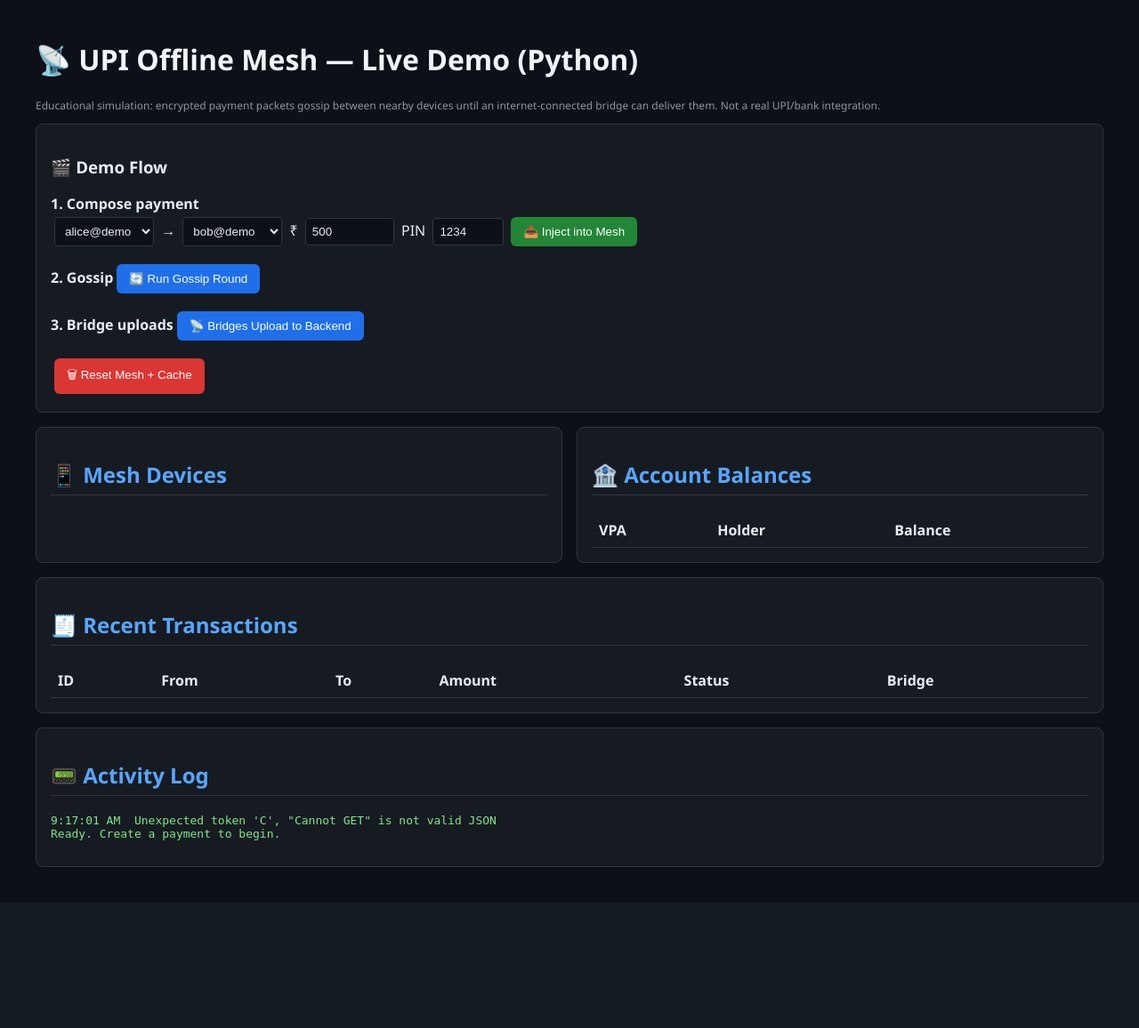
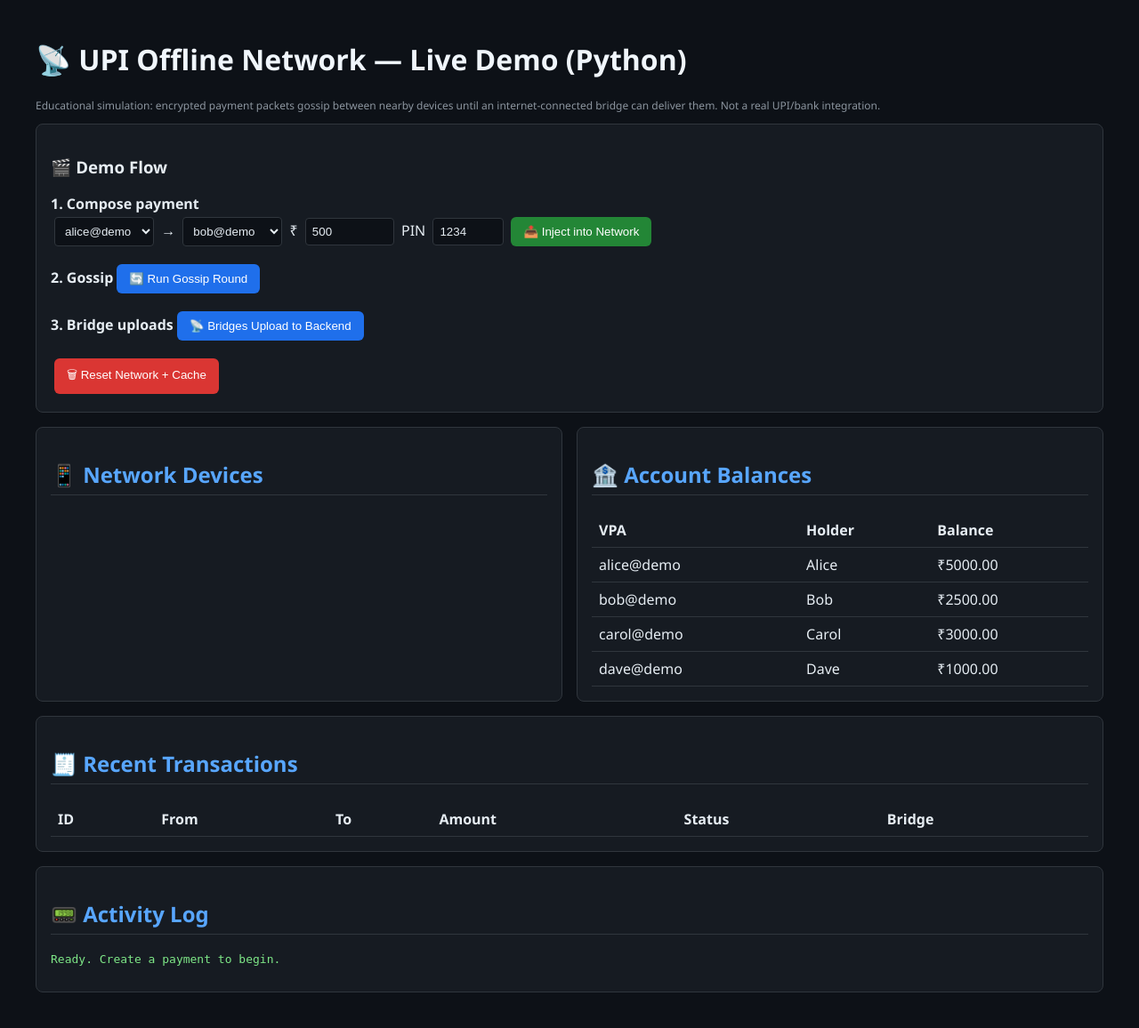
Before and after one commit to RohanKhandagale/UPI_without_internet, a FastAPI app: page / in a window 1280 px wide. Shown: the whole page at 89% size. Before the commit the page ends 975 px from the top, so only its background shows below. Run offline with FastAPI, Linux system fonts and the light colour scheme; data comes from the database, SQL or seed files in the repository; data that the repository does not hold is empty; parts of the project's set-up code (start-up, migrations or seed data) failed here and were passed over.

Commit message:
Remove mesh terminology from project

```diff
--- a/app/templates/dashboard.html
+++ b/app/templates/dashboard.html
@@ -1,14 +1,14 @@
 <!doctype html>
-<html lang="en"><head><meta charset="utf-8"><meta name="viewport" content="width=device-width,initial-scale=1"><title>UPI Offline Mesh — Python Demo</title>
+<html lang="en"><head><meta charset="utf-8"><meta name="viewport" content="width=device-width,initial-scale=1"><title>UPI Offline Network — Python Demo</title>
 <style>*{box-sizing:border-box}body{font-family:Segoe UI,Arial,sans-serif;margin:0;padding:24px;background:#0d1117;color:#e6edf3}.container{max-width:1200px;margin:auto}h1{color:#f0f6fc}h2{color:#58a6ff;border-bottom:1px solid #30363d;padding-bottom:6px}.grid{display:grid;grid-template-columns:1fr 1fr;gap:16px}.card,.controls{background:#161b22;border:1px solid #30363d;border-radius:8px;padding:16px;margin-bottom:16px}button{background:#238636;color:white;border:0;padding:9px 14px;border-radius:6px;cursor:pointer;margin:4px}button.blue{background:#1f6feb}button.red{background:#da3633}input,select{background:#0d1117;color:#e6edf3;border:1px solid #30363d;padding:7px;border-radius:4px;margin:4px}.device{padding:10px;border:1px solid #30363d;border-radius:6px;margin:8px 0}.online{border-color:#2ea043;background:#052e16}table{width:100%;border-collapse:collapse}td,th{text-align:left;padding:8px;border-bottom:1px solid #30363d}.small{color:#8b949e;font-size:12px}pre{white-space:pre-wrap;overflow-wrap:anywhere;color:#7ee787}@media(max-width:760px){.grid{grid-template-columns:1fr}body{padding:12px}}</style></head>
-<body><main class="container"><h1>📡 UPI Offline Mesh — Live Demo (Python)</h1><p class="small">Educational simulation: encrypted payment packets gossip between nearby devices until an internet-connected bridge can deliver them. Not a real UPI/bank integration.</p>
-<section class="controls"><h3>🎬 Demo Flow</h3><div><b>1. Compose payment</b><br><select id="sender"><option>alice@demo</option><option>bob@demo</option><option>carol@demo</option><option>dave@demo</option></select> → <select id="receiver"><option>bob@demo</option><option>carol@demo</option><option>alice@demo</option><option>dave@demo</option></select> ₹ <input id="amount" type="number" value="500" min="1" step=".01" style="width:100px"> PIN <input id="pin" value="1234" maxlength="8" style="width:80px"><button onclick="sendPacket()">📤 Inject into Mesh</button></div><div style="margin-top:12px"><b>2. Gossip</b><button class="blue" onclick="gossip()">🔄 Run Gossip Round</button></div><div style="margin-top:12px"><b>3. Bridge uploads</b><button class="blue" onclick="flush()">📡 Bridges Upload to Backend</button></div><div style="margin-top:12px"><button class="red" onclick="resetMesh()">🗑 Reset Mesh + Cache</button></div></section>
-<div class="grid"><section class="card"><h2>📱 Mesh Devices</h2><div id="devices"></div></section><section class="card"><h2>🏦 Account Balances</h2><table><thead><tr><th>VPA</th><th>Holder</th><th>Balance</th></tr></thead><tbody id="accounts"></tbody></table></section></div>
+<body><main class="container"><h1>📡 UPI Offline Network — Live Demo (Python)</h1><p class="small">Educational simulation: encrypted payment packets gossip between nearby devices until an internet-connected bridge can deliver them. Not a real UPI/bank integration.</p>
+<section class="controls"><h3>🎬 Demo Flow</h3><div><b>1. Compose payment</b><br><select id="sender"><option>alice@demo</option><option>bob@demo</option><option>carol@demo</option><option>dave@demo</option></select> → <select id="receiver"><option>bob@demo</option><option>carol@demo</option><option>alice@demo</option><option>dave@demo</option></select> ₹ <input id="amount" type="number" value="500" min="1" step=".01" style="width:100px"> PIN <input id="pin" value="1234" maxlength="8" style="width:80px"><button onclick="sendPacket()">📤 Inject into Network</button></div><div style="margin-top:12px"><b>2. Gossip</b><button class="blue" onclick="gossip()">🔄 Run Gossip Round</button></div><div style="margin-top:12px"><b>3. Bridge uploads</b><button class="blue" onclick="flush()">📡 Bridges Upload to Backend</button></div><div style="margin-top:12px"><button class="red" onclick="resetNetwork()">🗑 Reset Network + Cache</button></div></section>
+<div class="grid"><section class="card"><h2>📱 Network Devices</h2><div id="devices"></div></section><section class="card"><h2>🏦 Account Balances</h2><table><thead><tr><th>VPA</th><th>Holder</th><th>Balance</th></tr></thead><tbody id="accounts"></tbody></table></section></div>
 <section class="card"><h2>🧾 Recent Transactions</h2><table><thead><tr><th>ID</th><th>From</th><th>To</th><th>Amount</th><th>Status</th><th>Bridge</th></tr></thead><tbody id="transactions"></tbody></table></section><section class="card"><h2>📟 Activity Log</h2><pre id="log">Ready. Create a payment to begin.</pre></section></main>
 <script>
 async function api(path,method="GET",body=null){const r=await fetch(path,{method,headers:{"Content-Type":"application/json"},body:body?JSON.stringify(body):null});const d=await r.json();if(!r.ok)throw Error(d.detail||r.statusText);return d}
 function addLog(x){const el=document.getElementById("log");el.textContent=new Date().toLocaleTimeString()+"  "+(typeof x==="string"?x:JSON.stringify(x,null,2))+"\n"+el.textContent}
-async function refresh(){const [ds,as,ts]=await Promise.all([api("/api/mesh/devices"),api("/api/accounts"),api("/api/transactions")]);document.getElementById("devices").innerHTML=ds.map(d=>`<div class="device ${d.has_internet?"online":""}"><b>${d.device_id}</b> ${d.has_internet?"🟢 BRIDGE / INTERNET":"⚪ OFFLINE"}<br><span class="small">Packets held: ${d.packet_count}</span><br>${d.packets.map(p=>`<code>${p.packet_id.slice(0,8)}… (TTL ${p.ttl})</code>`).join(" ")}</div>`).join("");document.getElementById("accounts").innerHTML=as.map(a=>`<tr><td>${a.vpa}</td><td>${a.holder}</td><td>₹${a.balance.toFixed(2)}</td></tr>`).join("");document.getElementById("transactions").innerHTML=ts.map(t=>`<tr><td>${t.id}</td><td>${t.sender_vpa}</td><td>${t.receiver_vpa}</td><td>₹${t.amount.toFixed(2)}</td><td>${t.status}${t.reason?" ("+t.reason+")":""}</td><td>${t.bridge_node_id}</td></tr>`).join("")}
+async function refresh(){const [ds,as,ts]=await Promise.all([api("/api/network/devices"),api("/api/accounts"),api("/api/transactions")]);document.getElementById("devices").innerHTML=ds.map(d=>`<div class="device ${d.has_internet?"online":""}"><b>${d.device_id}</b> ${d.has_internet?"🟢 BRIDGE / INTERNET":"⚪ OFFLINE"}<br><span class="small">Packets held: ${d.packet_count}</span><br>${d.packets.map(p=>`<code>${p.packet_id.slice(0,8)}… (TTL ${p.ttl})</code>`).join(" ")}</div>`).join("");document.getElementById("accounts").innerHTML=as.map(a=>`<tr><td>${a.vpa}</td><td>${a.holder}</td><td>₹${a.balance.toFixed(2)}</td></tr>`).join("");document.getElementById("transactions").innerHTML=ts.map(t=>`<tr><td>${t.id}</td><td>${t.sender_vpa}</td><td>${t.receiver_vpa}</td><td>₹${t.amount.toFixed(2)}</td><td>${t.status}${t.reason?" ("+t.reason+")":""}</td><td>${t.bridge_node_id}</td></tr>`).join("")}
 async function sendPacket(){try{const s=document.getElementById("sender").value,r=document.getElementById("receiver").value;if(s===r)throw Error("Choose different sender and receiver");const d=await api("/api/payment","POST",{sender_vpa:s,receiver_vpa:r,amount:Number(document.getElementById("amount").value),pin:document.getElementById("pin").value,ttl:5,sender_device_id:"phone-alice"});addLog("Packet injected: "+d.packet_id);await refresh()}catch(e){addLog("ERROR: "+e.message)}}
-async function gossip(){try{addLog(await api("/api/mesh/gossip","POST",{}));await refresh()}catch(e){addLog(e.message)}}async function flush(){try{addLog(await api("/api/mesh/flush","POST",{}));await refresh()}catch(e){addLog(e.message)}}async function resetMesh(){try{addLog(await api("/api/mesh/reset","POST",{}));await refresh()}catch(e){addLog(e.message)}}refresh().catch(e=>addLog(e.message));setInterval(()=>refresh().catch(()=>{}),5000);
+async function gossip(){try{addLog(await api("/api/network/gossip","POST",{}));await refresh()}catch(e){addLog(e.message)}}async function flush(){try{addLog(await api("/api/network/flush","POST",{}));await refresh()}catch(e){addLog(e.message)}}async function resetNetwork(){try{addLog(await api("/api/network/reset","POST",{}));await refresh()}catch(e){addLog(e.message)}}refresh().catch(e=>addLog(e.message));setInterval(()=>refresh().catch(()=>{}),5000);
 </script></body></html>
```
